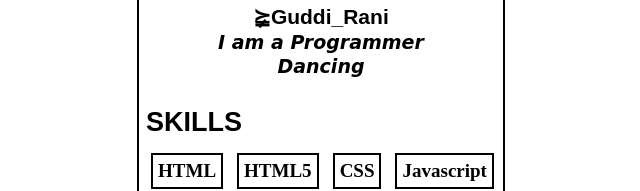
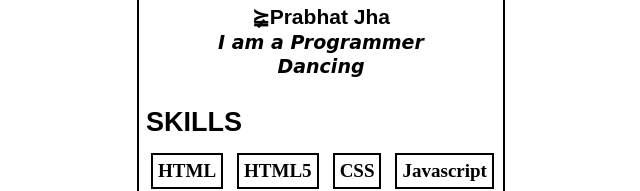
Before and after one commit to sourav106/prof_card, a plain HTML site: page index.html in a window 1280 px wide. Shown: the part 300-491 px from the top of the page, 319-959 px from the left. Drawn offline with Linux system fonts and the light colour scheme.

Commit message:
changed name

```diff
--- a/index.html
+++ b/index.html
@@ -17,7 +17,7 @@
                     <img src="./images/guddi_rani.jpeg" alt="">
                 </div>
                 <div class="uname">
-                    &scnE;Guddi_Rani
+                    &scnE;Prabhat Jha
                 </div>
                 <div class="profession">
                     I am a Programmer
```
